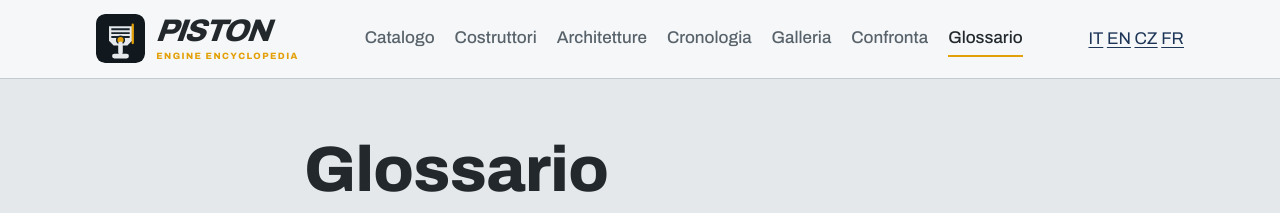
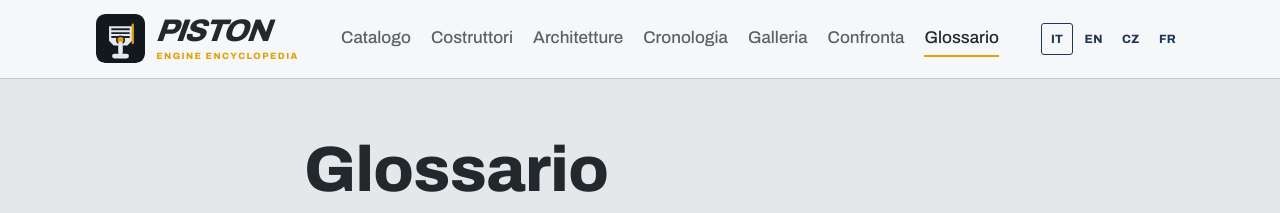
Before and after one commit to anomaly73bit/piston, a Jekyll site: the page built from glossario.html, in a window 1280 px wide. Shown: the top 213 px of the page. Built offline with Jekyll 4.4.1, drawn with Linux system fonts in a browser that asks for light colours.

Commit message:
Style four-language IT EN CZ FR menu

```diff
--- a/assets/css/style.css
+++ b/assets/css/style.css
@@ -449,3 +449,10 @@ h3 { font-size: 1rem; font-weight: 600; }
 /* English entry and responsive header language link */
 .lingua-en { display:inline-flex;align-items:center;justify-content:center;min-width:2.2rem;min-height:2.2rem;padding:.3rem .5rem;border:1px solid currentColor;border-radius:3px;text-decoration:none;font-size:.78rem;font-weight:800;letter-spacing:.06em;flex-shrink:0; }
 @media(max-width:760px) { .lingua-en { margin-left:auto; } }
+
+/* Four-language navigation */
+.lingue { display:flex;gap:.22rem;align-items:center;flex-shrink:0; }
+.lingue a { display:inline-flex;justify-content:center;align-items:center;padding:.4rem .43rem;min-width:2rem;min-height:2rem;border:1px solid transparent;border-radius:3px;text-decoration:none;font-weight:750;font-size:.75rem;letter-spacing:.03em; }
+.lingue a[aria-current="page"] { border-color:currentColor; }
+.lingue a:hover,.lingue a:focus-visible { text-decoration:underline; }
+@media(max-width:760px){ .lingue{margin-left:auto;gap:.1rem}.lingue a{padding:.35rem;min-width:1.85rem} }
```
